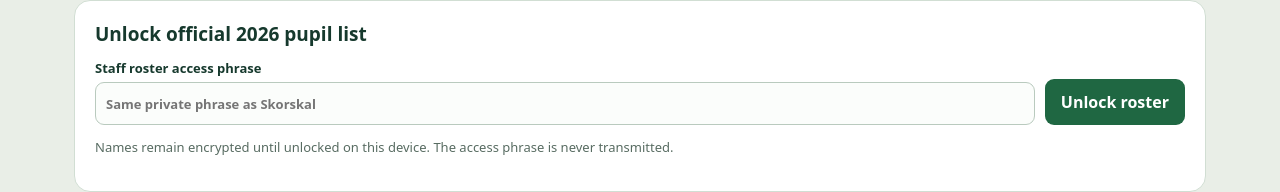
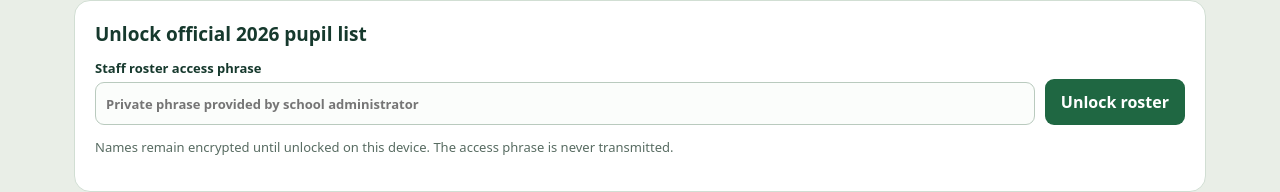
Before and after one commit to mohammaddhameri-blip/smadbod, a browser extension: page attendance/index.html in a window 1280 px wide. Shown: the part 179-371 px from the top of the page. Drawn offline with Linux system fonts and the light colour scheme.

Commit message:
Update SMADBOD roster guidance after Skorskal removes roster login

```diff
--- a/attendance/index.html
+++ b/attendance/index.html
@@ -9,7 +9,7 @@
 <main>
  <section class="heading"><h1>Class attendance</h1><p>Everyone is present by default. Untick absent pupils, then send the record to the Master device.</p></section>
  <section id="unlockPane" class="panel"><h2>Unlock official 2026 pupil list</h2>
-  <div class="fields"><label>Staff roster access phrase<input id="rosterPhrase" type="password" autocomplete="off" autocapitalize="off" autocorrect="off" spellcheck="false" placeholder="Same private phrase as Skorskal"></label>
+  <div class="fields"><label>Staff roster access phrase<input id="rosterPhrase" type="password" autocomplete="off" autocapitalize="off" autocorrect="off" spellcheck="false" placeholder="Private phrase provided by school administrator"></label>
   <button id="unlock" class="primary" type="button">Unlock roster</button></div>
   <p id="rosterStatus" class="note" role="status">Names remain encrypted until unlocked on this device. The access phrase is never transmitted.</p>
  </section>
```
